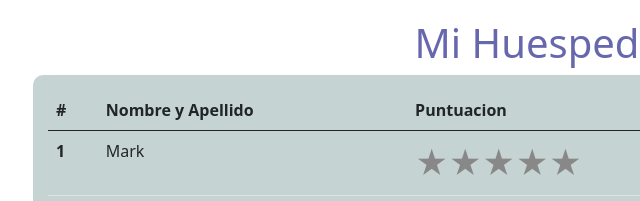
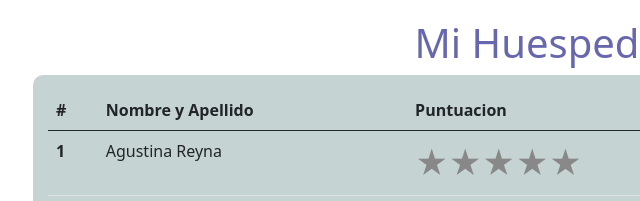
Before and after one commit to LascanoEmanuel/b-guest, a plain HTML site: page miHuesped.html in a window 1280 px wide. Shown: the part 141-342 px from the top of the page, 17-657 px from the left. Drawn offline with nearby package versions, Linux system fonts and the light colour scheme; a script that the page names is missing.

Commit message:
Update miHuesped.html

```diff
--- a/miHuesped.html
+++ b/miHuesped.html
@@ -44,7 +44,7 @@
           <tbody>
             <tr>
               <th scope="row">1</th>
-              <td>Mark</td>
+              <td>Agustina Reyna</td>
               <td>
                 <div class="ec-stars-wrapper">
 
```
